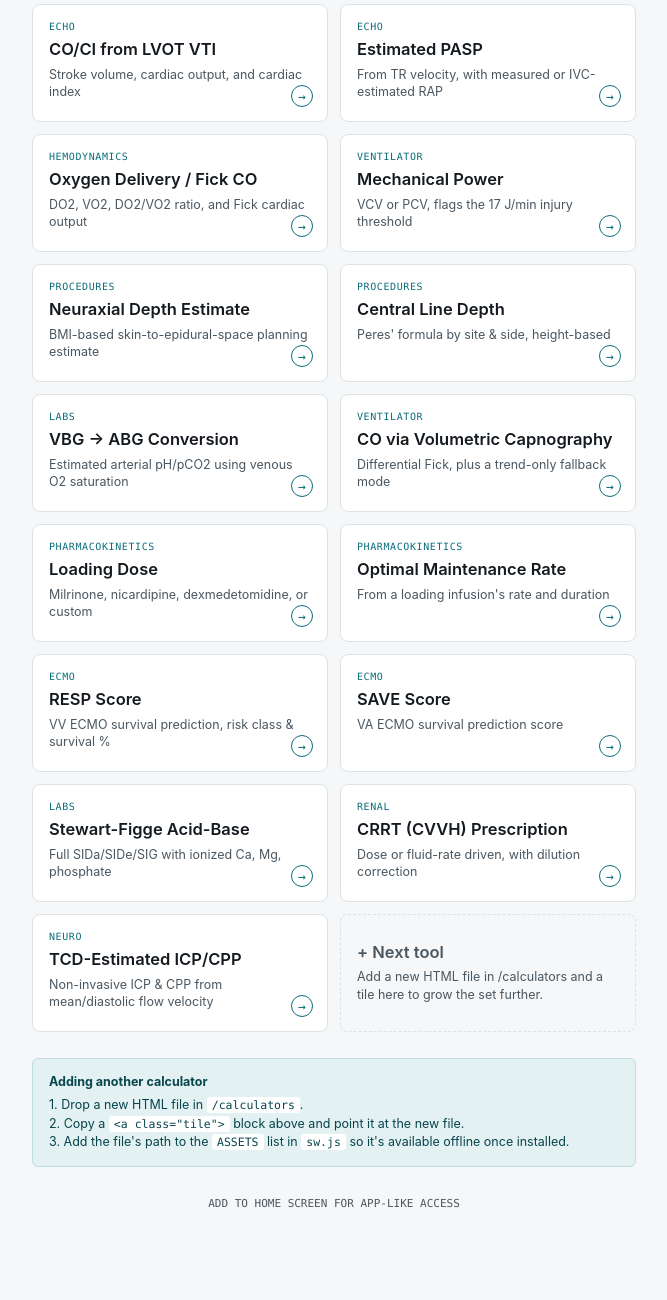
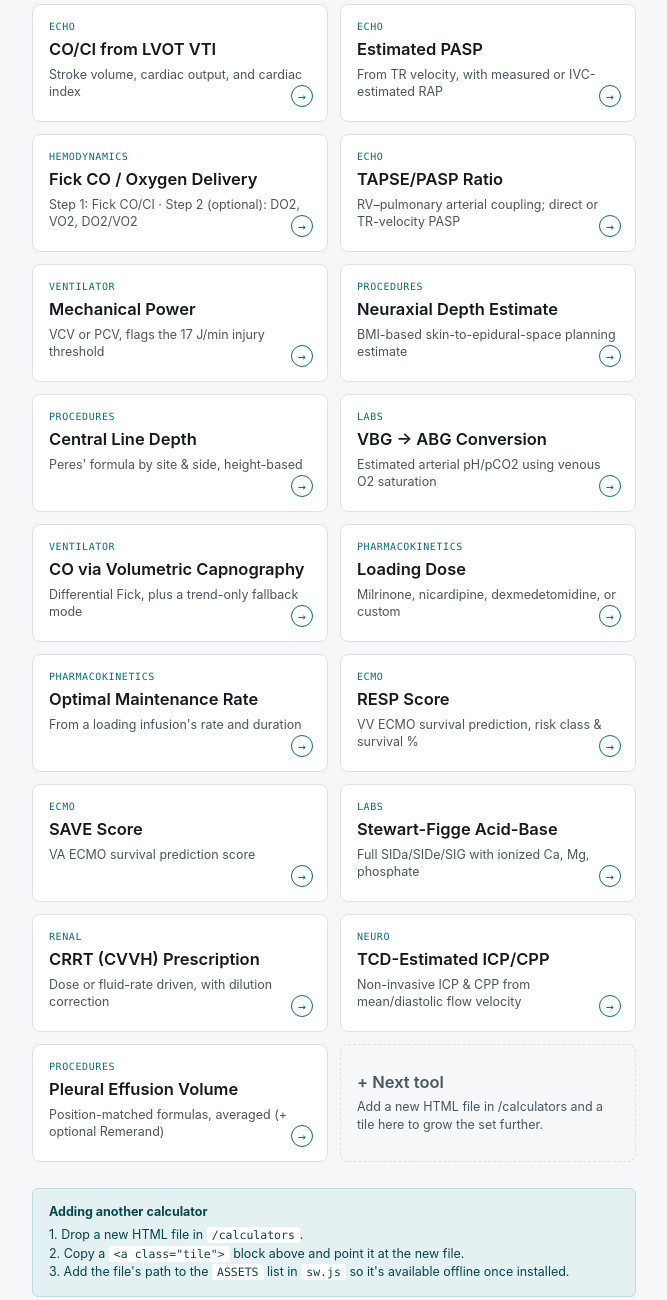
Before and after one commit to jtlackey13/Clinical-Calculator-Tools, a plain HTML site: page index.html in a window 1280 px wide. Shown: the part 920-2220 px from the top of the page, without its empty margins (306-973 px from the left). Before the commit the page ends 2190 px from the top, so only its background shows below. Drawn offline with Linux system fonts and the light colour scheme.

Commit message:
Add files via upload

```diff
--- a/index.html
+++ b/index.html
@@ -192,8 +192,15 @@ footer{text-align:center; font-size:11px; color:var(--ink-soft); margin-top:30px
 
     <a class="tile" href="calculators/o2-delivery-fick.html">
       <span class="eyebrow">Hemodynamics</span>
-      <h3>Oxygen Delivery / Fick CO</h3>
-      <p>DO2, VO2, DO2/VO2 ratio, and Fick cardiac output</p>
+      <h3>Fick CO / Oxygen Delivery</h3>
+      <p>Step 1: Fick CO/CI · Step 2 (optional): DO2, VO2, DO2/VO2</p>
+      <span class="mark">→</span>
+    </a>
+
+    <a class="tile" href="calculators/tapse-pasp.html">
+      <span class="eyebrow">Echo</span>
+      <h3>TAPSE/PASP Ratio</h3>
+      <p>RV–pulmonary arterial coupling; direct or TR-velocity PASP</p>
       <span class="mark">→</span>
     </a>
 
@@ -281,6 +288,13 @@ footer{text-align:center; font-size:11px; color:var(--ink-soft); margin-top:30px
       <span class="mark">→</span>
     </a>
 
+    <a class="tile" href="calculators/pleural-effusion.html">
+      <span class="eyebrow">Procedures</span>
+      <h3>Pleural Effusion Volume</h3>
+      <p>Position-matched formulas, averaged (+ optional Remerand)</p>
+      <span class="mark">→</span>
+    </a>
+
     <div class="tile ghost">
       <h3>+ Next tool</h3>
       <p>Add a new HTML file in /calculators and a tile here to grow the set further.</p>
--- a/sw.js
+++ b/sw.js
@@ -1,4 +1,4 @@
-const CACHE = 'clinical-tools-v4';
+const CACHE = 'clinical-tools-v5';
 // Add new calculator pages to this list as you build them.
 const ASSETS = [
   './index.html',
@@ -19,6 +19,7 @@ const ASSETS = [
   './calculators/papi.html',
   './calculators/pasp-tr-velocity.html',
   './calculators/pfp-ratio.html',
+  './calculators/pleural-effusion.html',
   './calculators/pvr.html',
   './calculators/resp-score.html',
   './calculators/save-score.html',
@@ -26,6 +27,7 @@ const ASSETS = [
   './calculators/sodium-correction.html',
   './calculators/stewart-figge.html',
   './calculators/svr.html',
+  './calculators/tapse-pasp.html',
   './calculators/tcd-icp-cpp.html',
   './calculators/vbg-to-abg.html',
   './calculators/vis-score.html',
```
